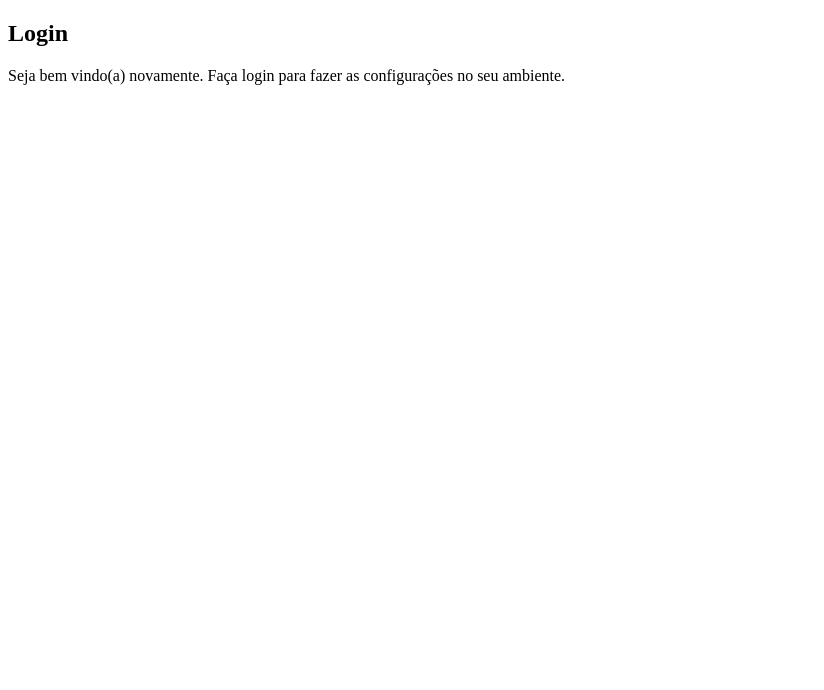
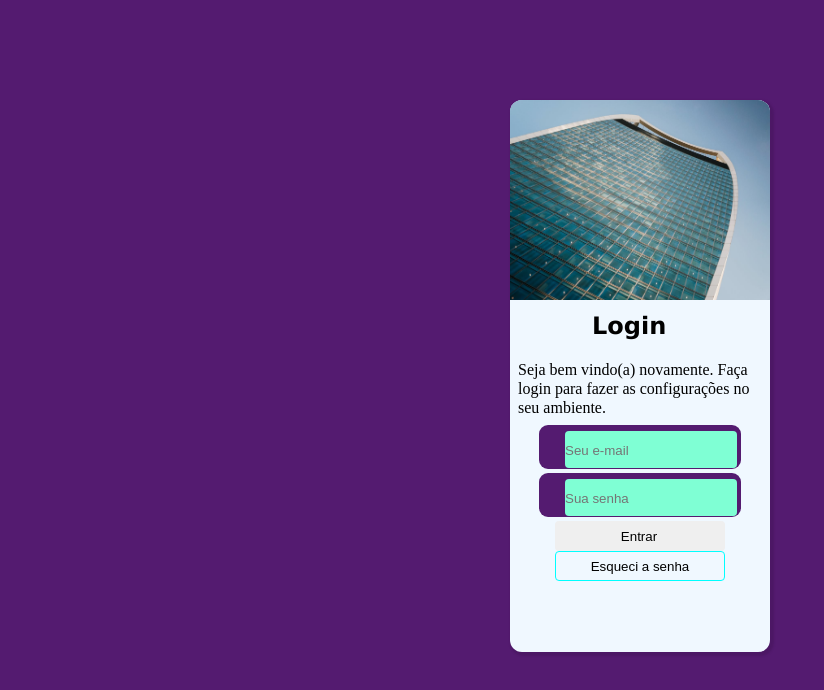
Before and after one commit to PauloJava-Coffee/projeto-login, a plain HTML site: page index.html in a window 1280 px wide. Shown: the whole page, without its empty margins (0-824 px from the left). Drawn offline with Linux system fonts and the light colour scheme.

Commit message:
.................

```diff
--- a/estilos/style.css
+++ b/estilos/style.css
@@ -1,7 +1,96 @@
 @charset "UTF-8";
 
-/*
+
+/* Mobile first
    Paleta de cores
    Verde: #49a09d
    Lilás: #5f2c82
 */
+:root{
+   --corpo: rgb(84, 27, 112);
+}
+
+
+
+* {
+   padding: 0px;
+   margin: 0px;
+
+
+}
+
+body {
+   background-color: var(--corpo);
+}
+
+main {
+   background-color: aliceblue;
+   width: 260px;
+   height: 69vh;
+   margin: auto;
+   margin-top: 100px;
+   border-radius: 12px;
+   box-shadow: 2px 2px 2px 2px rgba(68, 21, 91, 0.493);
+}
+
+div {
+   display: block;
+}
+
+div#imagem>img {
+   display: block;
+   background: url('../img/metal.jpg');
+   height: 25vh;
+   width: 260px;
+   border-radius: 12px 12px 0px 0px;
+
+}
+
+h1 {
+   font-family: Verdana, Tahoma, sans-serif;
+   font-weight: bold;
+   padding: 12px;
+   margin-left: 70px;
+
+}
+
+p {
+   padding: 8px;
+
+   font-weight: 100;
+   line-height: 19px;
+
+}
+
+input {
+   display: block;
+   margin: auto;
+   width: 170px;
+   height: 30px;
+   border-radius: 4px;
+   border: 0px;
+   padding: 4px 2px 3px 0px;
+   border-radius: 4px;
+}
+
+input#esqueci {
+   background-color: aliceblue;
+   border: 1px solid aqua;
+   padding: 6px;
+}
+
+div.form {
+   margin: auto;
+   width: 190px;
+   margin-bottom: 4px;
+   padding: 6px;
+   height: 32px;
+   background-color: var(--corpo);
+   border-radius: 9px;
+
+}
+input.texto{
+   background-color: aquamarine;
+   margin-left: 20px;
+   display: inline-block;
+}
--- a/index.html
+++ b/index.html
@@ -4,7 +4,7 @@
 <head>
     <meta charset="UTF-8">
     <meta name="viewport" content="width=device-width, initial-scale=1.0">
-    <link rel="stylesheet" href="estilos/style.css">
+    <link rel="stylesheet" href="estilos/style.css" media="all">
     <title>Login</title>
 
 </head>
@@ -13,16 +13,22 @@
     <main>
         <section id="login">
             <div id="imagem">
+                <img src="img/metal.jpg" alt="Metal">
 
             </div>
             <div id="formulario">
                 <h1>Login</h1>
                 <p>Seja bem vindo(a) novamente. Faça login para
-                 fazer as configurações no seu ambiente. </p>
-                 <form action="login.php" method="post">
+                    fazer as configurações no seu ambiente. </p>
+                <form action="login.php" method="post">
+
+                    <div class="form"><input class="texto" type="text" placeholder="Seu e-mail"></div>
+                    <div class="form"><input class="texto" type="text" required placeholder="Sua senha"></div>
+                    <input type="submit" value="Entrar">
+                    <input id="esqueci" type="submit" value="Esqueci a senha">
 
 
-                 </form>
+                </form>
 
 
             </div>
```
